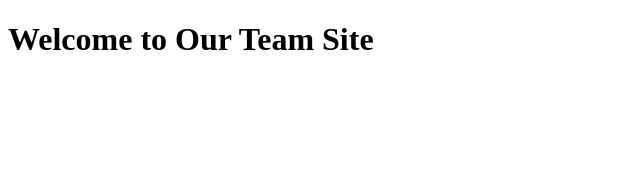
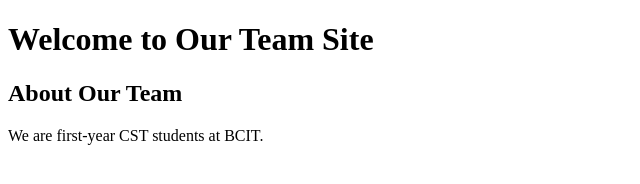
Before and after one commit to bayingana55/cst-team-site, a plain HTML site: page index.html in a window 1280 px wide. Shown: the whole page, without its empty margins (0-640 px from the left). Drawn offline with Linux system fonts and the light colour scheme.

Commit message:
Add About section to home page

```diff
--- a/index.html
+++ b/index.html
@@ -5,5 +5,7 @@
   </head>
   <body>
     <h1>Welcome to Our Team Site</h1>
+        <h2>About Our Team</h2>
+    <p>We are first-year CST students at BCIT.</p>
   </body>
 </html>
```
